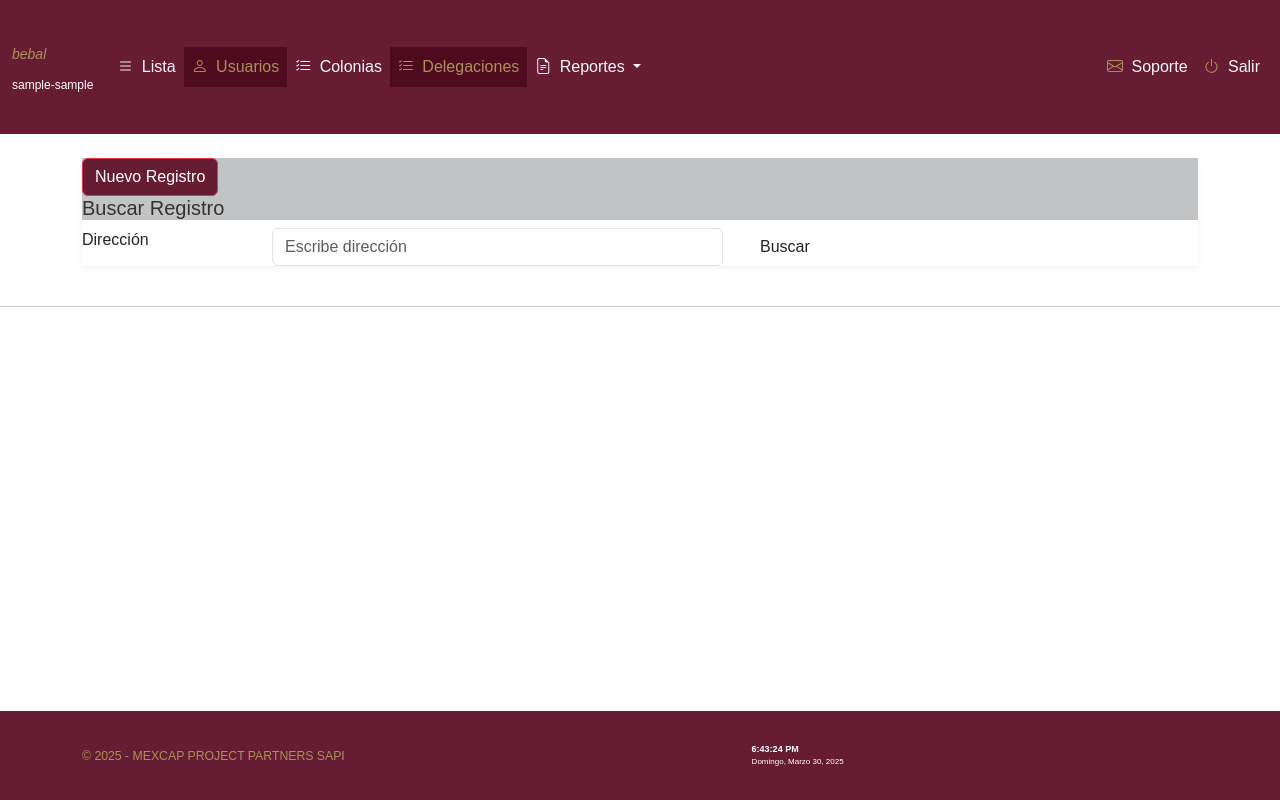
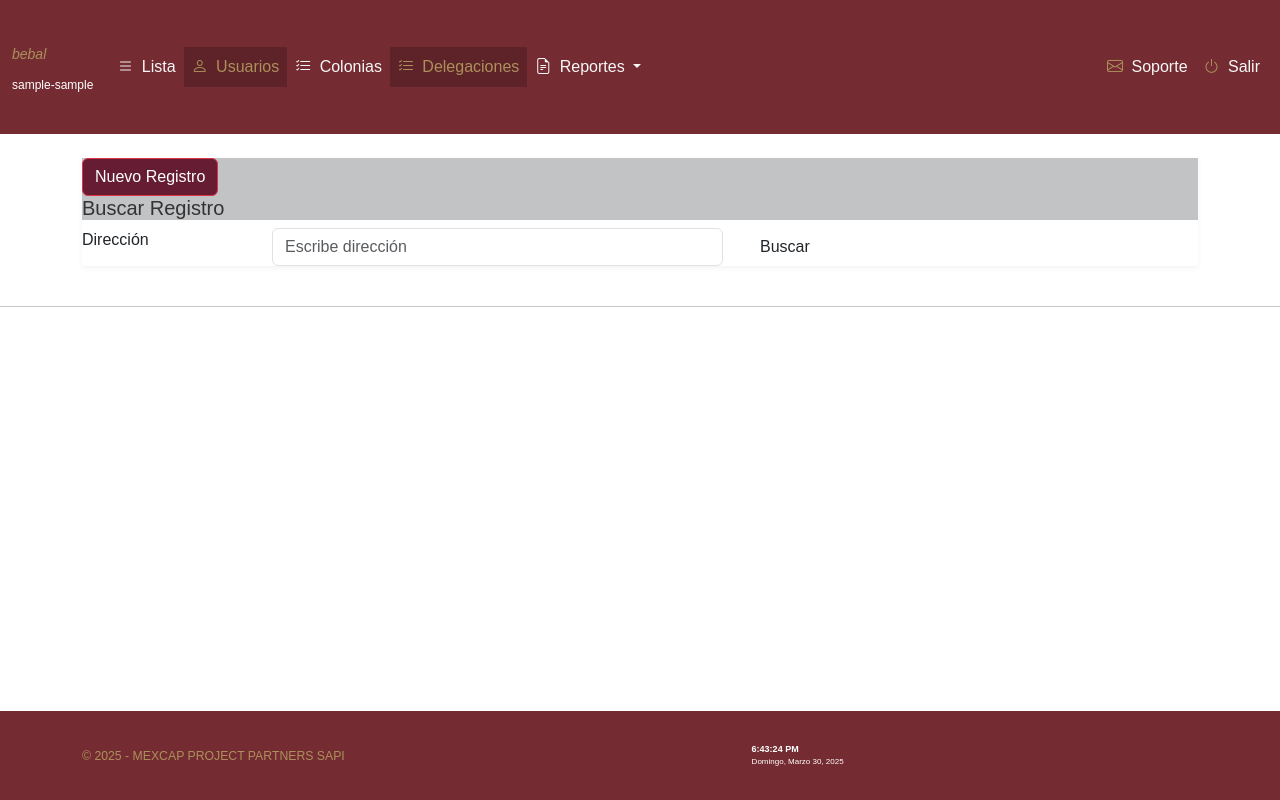
Before and after one commit to Abdielcoder/bebal, a PHP site: page /principal.php in a window 1280 px wide. Run offline with PHP 8.4, Linux system fonts and the light colour scheme; the visitor is signed in with stand-in values (Sample User, id 1); data that the repository does not hold is empty.

Commit message:
Actualizado color primario a #742c32 en header y footer

```diff
--- a/css/custom.css
+++ b/css/custom.css
@@ -1,14 +1,14 @@
 /*
 Esquema de colores del proyecto:
-- Primario (burdeos): #661C32
+- Primario (burdeos): #742c32
 - Secundario (dorado): #AC905B
 - Terciario (gris): #A4A5A8
 */
 
 :root {
-  --color-primary: #661C32;
-  --color-primary-dark: #4d0b1d;
-  --color-primary-light: #7d2b44;
+  --color-primary: #742c32;
+  --color-primary-dark: #5e2328;
+  --color-primary-light: #8a363c;
   --color-secondary: #AC905B;
   --color-secondary-dark: #8c7342;
   --color-secondary-light: #c4ab7a;
--- a/footer.php
+++ b/footer.php
@@ -12,7 +12,7 @@
       flex-direction: column;
       justify-content: left;
       align-items: left;
-      background-color: #661C32;
+      background-color: #742c32;
     }
 
     .time {
--- a/login.php
+++ b/login.php
@@ -45,7 +45,7 @@ if ($login->isUserLoggedIn() == true) {
 <link rel=icon href='img/logo-icon.png' sizes="32x32" type="image/png">
 <style>
 :root {
-  --color-primary: #661C32;
+  --color-primary: #742c32;
   --color-secondary: #AC905B;
   --color-tertiary: #A4A5A8;
 }
```
